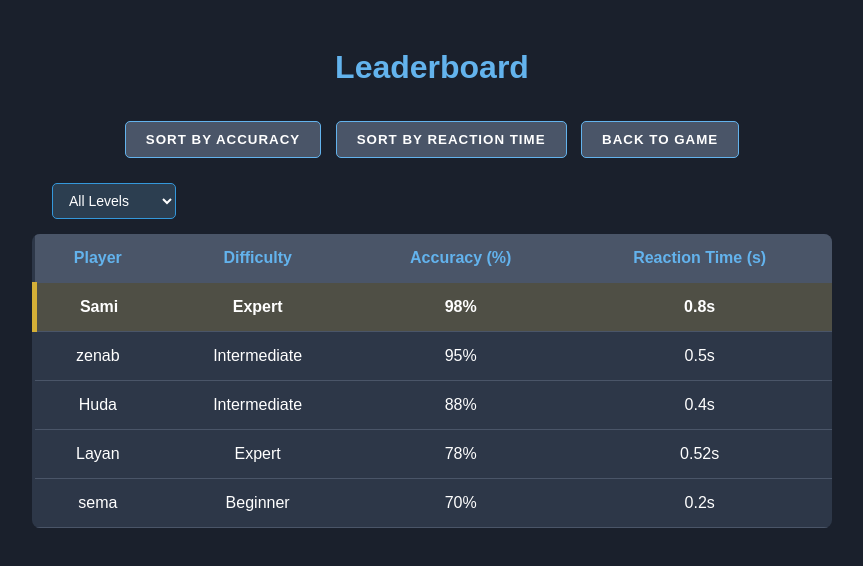
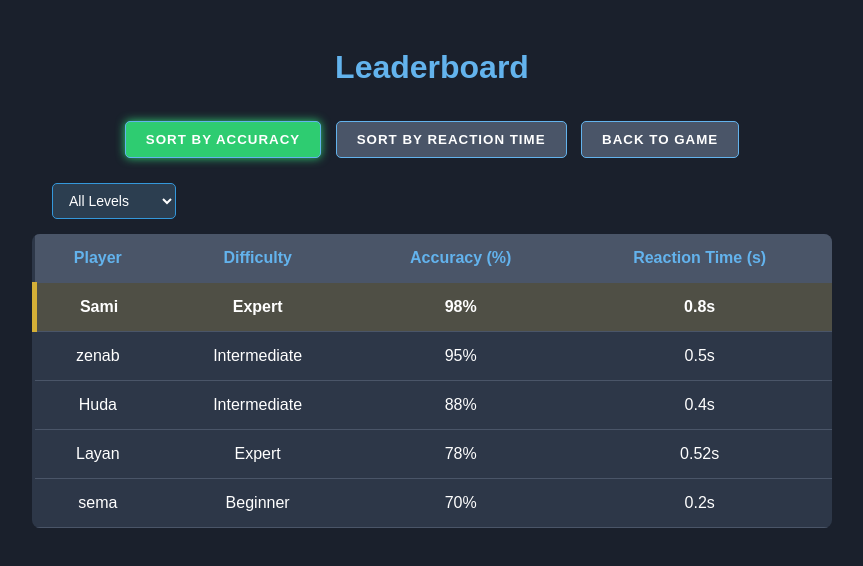
Before and after one commit to LeadstarlingX/Aim_Trainer, a website: page src/dashboard/dashboard.html in a window 1280 px wide. Both pictures are taken after a click on the button "SORT BY ACCURACY". Shown: the whole page, without its empty margins (208-1071 px from the left). Drawn offline with Linux system fonts and the light colour scheme.

Commit message:
feat: highlight active sort button and reset on level change

```diff
--- a/src/dashboard/dashboard.css
+++ b/src/dashboard/dashboard.css
@@ -104,3 +104,10 @@ tbody tr:hover {
 #levelFilter:hover {
     border-color: #2ecc71;
 }
+
+.active-sort {
+    background-color: #2ecc71 !important;
+    box-shadow: 0 0 10px #2ecc71;
+    color: white;
+    border-color: #fff;
+}
--- a/src/dashboard/dashboard.html
+++ b/src/dashboard/dashboard.html
@@ -11,8 +11,8 @@
         <h1>Leaderboard</h1>
 
         <div class="controls">
-            <button onclick="sortData('accuracy')">Sort by Accuracy</button>
-            <button onclick="sortData('reactionTime')">Sort by Reaction Time</button>
+            <button onclick="sortData('accuracy', event)">Sort by Accuracy</button>
+            <button onclick="sortData('reactionTime', event)">Sort by Reaction Time</button>
             <button onclick="window.location.href='../index.html'">Back to Game</button>
         </div>
 
--- a/src/dashboard/dashboard.js
+++ b/src/dashboard/dashboard.js
@@ -27,7 +27,15 @@ function renderTable(data) {
     });
 }
 
-function sortData(property) {
+function sortData(property, event) {
+    document.querySelectorAll('.sort-btn, button').forEach(btn => {
+        btn.classList.remove('active-sort');
+    });
+
+    if (event && event.currentTarget) {
+        event.currentTarget.classList.add('active-sort');
+    }
+
     const dataToSort = filteredData.length > 0 ? filteredData : allPlayersData;
 
     const sortedData = [...dataToSort].sort((a, b) => {
@@ -43,6 +51,7 @@ function sortData(property) {
 }
 
 document.getElementById('levelFilter').addEventListener('change', function() {
+    document.querySelectorAll('.sort-btn, button').forEach(btn => btn.classList.remove('active-sort'));
     const selectedLevel = this.value.toLowerCase();
 
     filteredData = selectedLevel === 'all'
```
